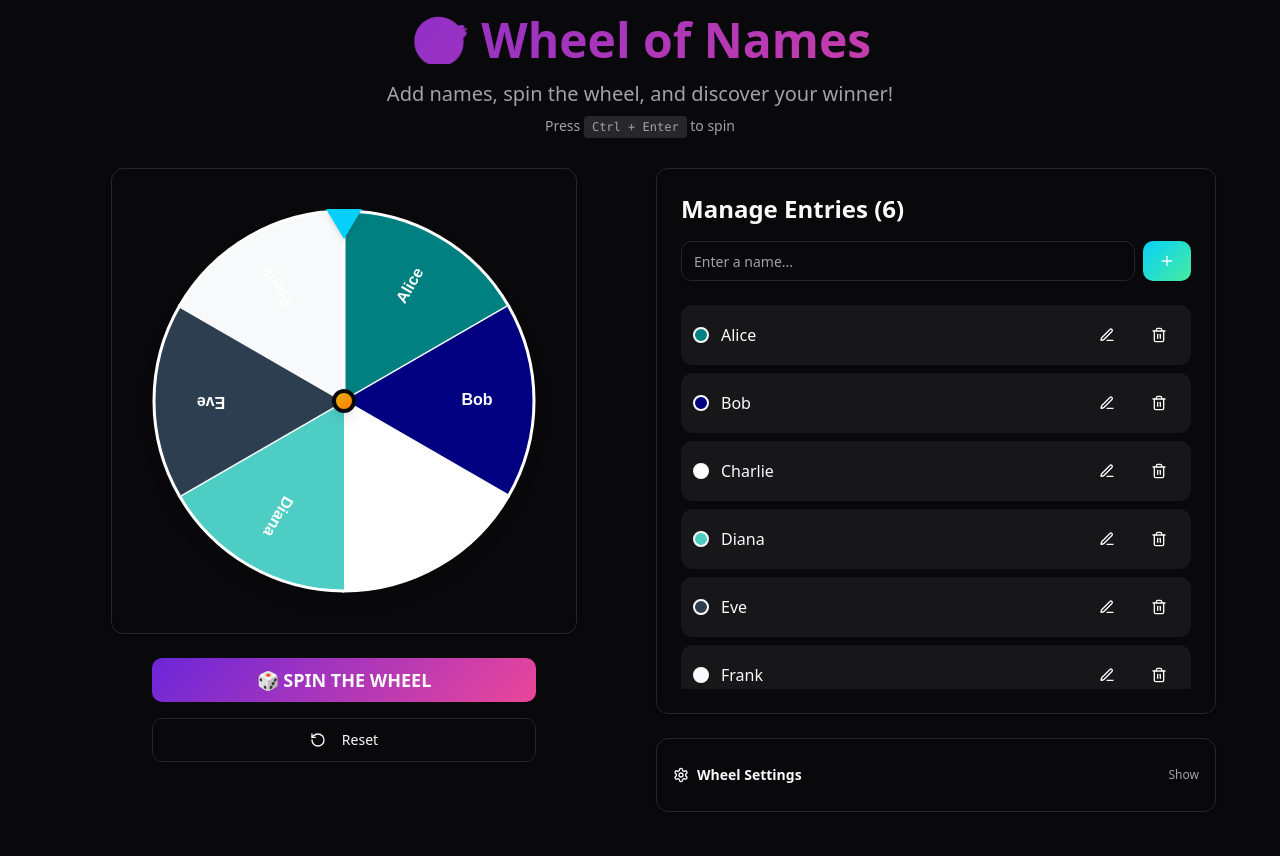
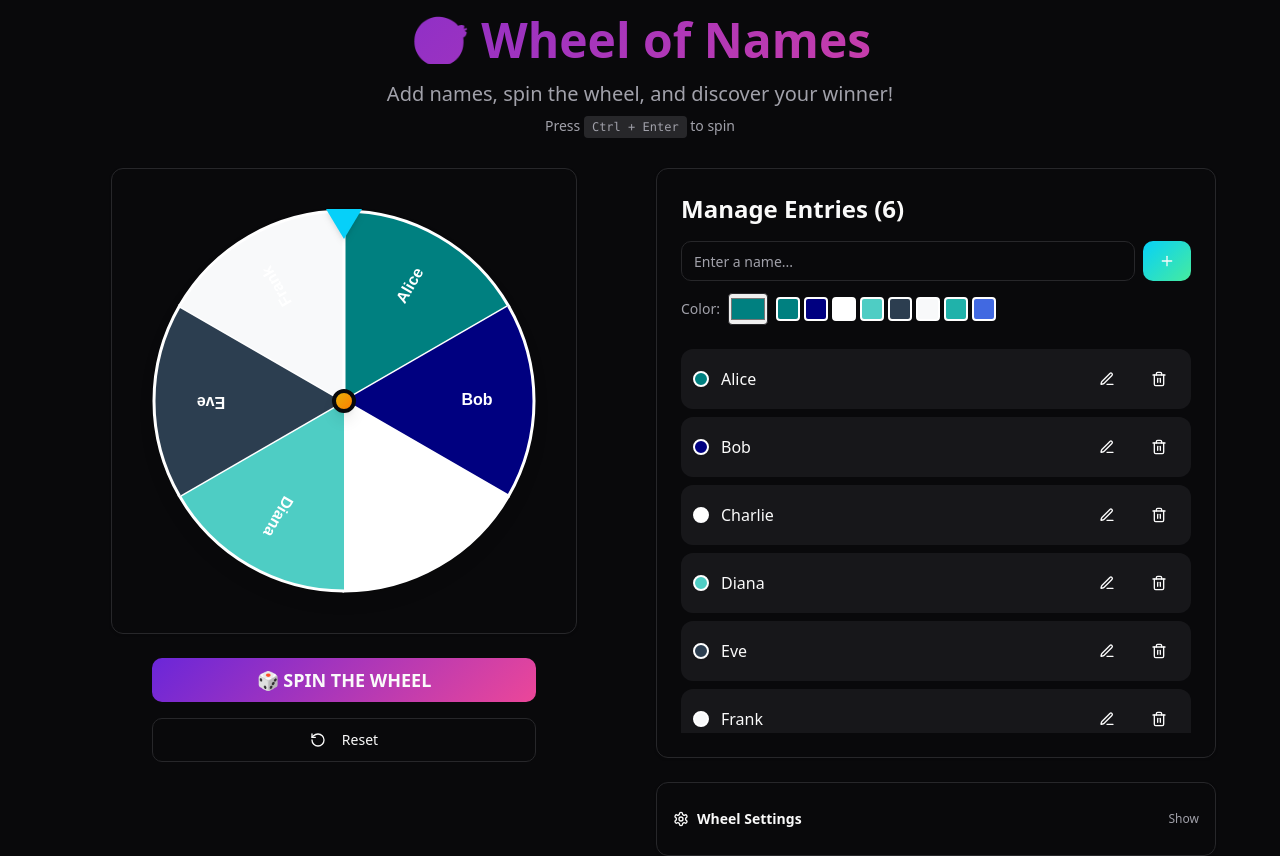
Before and after one commit to EC-AI-Taskforce/spinwheel, a React (Vite) app: page / in a window 1280 px wide. Shown: the top 856 px of the page. Built offline with nearby package versions, Linux system fonts and the light colour scheme; the HTML template or start-up script is replaced by a standard one.

Commit message:
Add partition color customization

```diff
--- a/src/components/WheelOfNamesApp.tsx
+++ b/src/components/WheelOfNamesApp.tsx
@@ -21,12 +21,14 @@ export const WheelOfNamesApp = () => {
   ]);
 
   const [newEntryName, setNewEntryName] = useState('');
+  const [newEntryColor, setNewEntryColor] = useState('#008080');
   const [isSpinning, setIsSpinning] = useState(false);
   const [winner, setWinner] = useState<string | null>(null);
   const [showWinnerModal, setShowWinnerModal] = useState(false);
   const [spinRotation, setSpinRotation] = useState(0);
   const [editingId, setEditingId] = useState<string | null>(null);
   const [editingName, setEditingName] = useState('');
+  const [editingColor, setEditingColor] = useState('');
   const [showConfetti, setShowConfetti] = useState(false);
   const [soundEnabled, setSoundEnabled] = useState(true);
   const [spinDuration, setSpinDuration] = useState(6);
@@ -89,11 +91,12 @@ export const WheelOfNamesApp = () => {
     const newEntry: WheelEntry = {
       id: Date.now().toString(),
       name: newEntryName.trim(),
-      color: colors[entries.length % colors.length],
+      color: newEntryColor,
     };
 
     setEntries([...entries, newEntry]);
     setNewEntryName('');
+    setNewEntryColor(colors[(entries.length + 1) % colors.length]);
     toast.success('Entry added!');
   };
 
@@ -114,6 +117,7 @@ export const WheelOfNamesApp = () => {
   const startEdit = (entry: WheelEntry) => {
     setEditingId(entry.id);
     setEditingName(entry.name);
+    setEditingColor(entry.color);
   };
 
   const saveEdit = () => {
@@ -124,17 +128,19 @@ export const WheelOfNamesApp = () => {
 
     setEntries(entries.map(entry =>
       entry.id === editingId
-        ? { ...entry, name: editingName.trim() }
+        ? { ...entry, name: editingName.trim(), color: editingColor }
         : entry
     ));
     setEditingId(null);
     setEditingName('');
+    setEditingColor('');
     toast.success('Entry updated!');
   };
 
   const cancelEdit = () => {
     setEditingId(null);
     setEditingName('');
+    setEditingColor('');
   };
 
   const spinWheel = () => {
@@ -257,7 +263,8 @@ export const WheelOfNamesApp = () => {
               </h2>
 
               {/* Add Entry */}
-              <div className="flex gap-2 mb-6">
+              <div className="space-y-3 mb-6">
+                <div className="flex gap-2">
                   <Input
                     value={newEntryName}
                     onChange={(e) => setNewEntryName(e.target.value)}
@@ -268,6 +275,26 @@ export const WheelOfNamesApp = () => {
                   <Button onClick={addEntry} className="bg-gradient-accent">
                     <Plus className="w-4 h-4" />
                   </Button>
+                </div>
+                <div className="flex items-center gap-2">
+                  <label className="text-sm font-medium text-muted-foreground">Color:</label>
+                  <input
+                    type="color"
+                    value={newEntryColor}
+                    onChange={(e) => setNewEntryColor(e.target.value)}
+                    className="w-10 h-8 rounded border border-border cursor-pointer"
+                  />
+                  <div className="flex gap-1">
+                    {colors.slice(0, 8).map((color) => (
+                      <button
+                        key={color}
+                        onClick={() => setNewEntryColor(color)}
+                        className="w-6 h-6 rounded border-2 border-white shadow-sm hover:scale-110 transition-transform"
+                        style={{ backgroundColor: color }}
+                      />
+                    ))}
+                  </div>
+                </div>
               </div>
 
               {/* Entries List */}
@@ -283,7 +310,8 @@ export const WheelOfNamesApp = () => {
                     />
 
                     {editingId === entry.id ? (
-                      <div className="flex-1 flex gap-2">
+                      <div className="flex-1 space-y-2">
+                        <div className="flex gap-2">
                           <Input
                             value={editingName}
                             onChange={(e) => setEditingName(e.target.value)}
@@ -297,6 +325,26 @@ export const WheelOfNamesApp = () => {
                           <Button onClick={cancelEdit} size="sm" variant="outline">
                             Cancel
                           </Button>
+                        </div>
+                        <div className="flex items-center gap-2">
+                          <label className="text-xs text-muted-foreground">Color:</label>
+                          <input
+                            type="color"
+                            value={editingColor}
+                            onChange={(e) => setEditingColor(e.target.value)}
+                            className="w-6 h-6 rounded border border-border cursor-pointer"
+                          />
+                          <div className="flex gap-1">
+                            {colors.slice(0, 6).map((color) => (
+                              <button
+                                key={color}
+                                onClick={() => setEditingColor(color)}
+                                className="w-4 h-4 rounded border border-white shadow-sm hover:scale-110 transition-transform"
+                                style={{ backgroundColor: color }}
+                              />
+                            ))}
+                          </div>
+                        </div>
                       </div>
                     ) : (
                       <>
```
Lines whose indentation alone changed are shown as unchanged.
